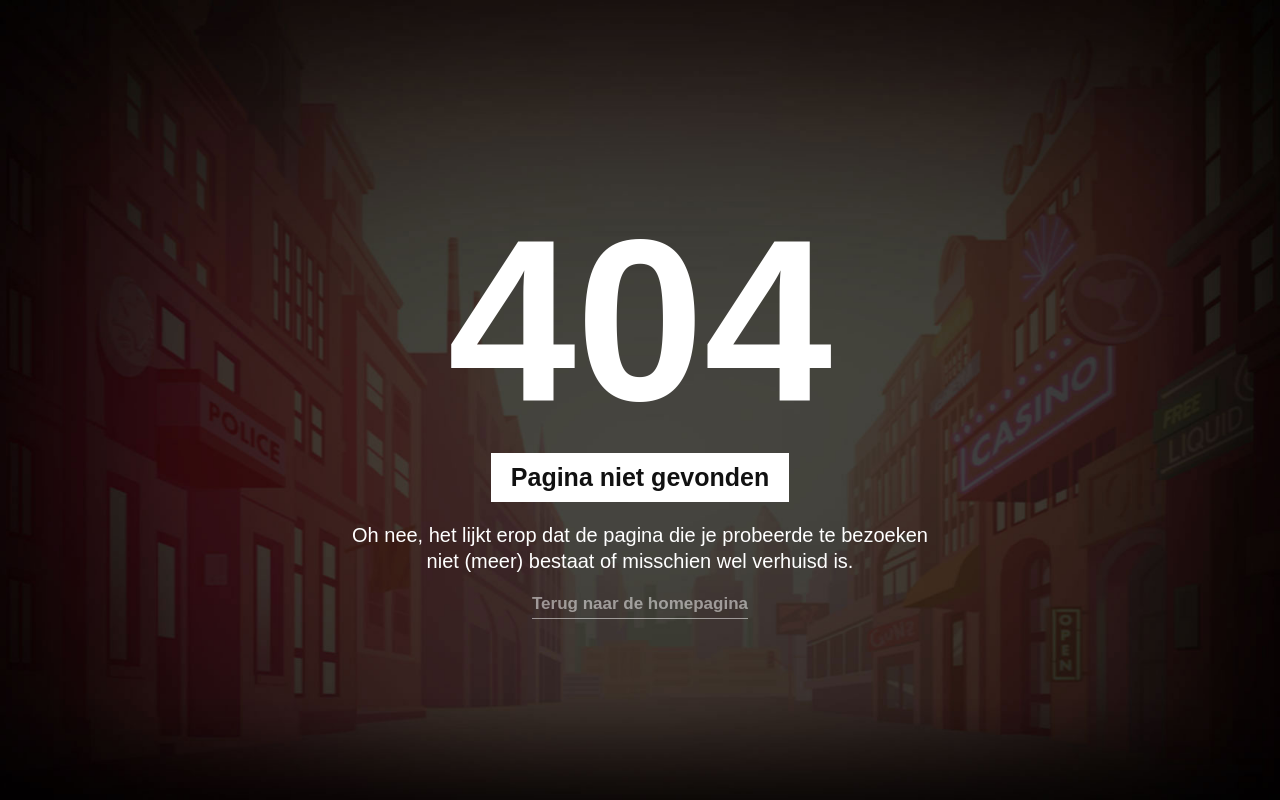
After one commit to Mauro0294/mafiazone, a PHP site: page /404.php in a window 1280 px wide. The commit adds this page. Run offline with PHP 8.4, Linux system fonts and the light colour scheme.

Commit message:
404 page

```diff
--- /dev/null
+++ b/404.css
@@ -0,0 +1,72 @@
+* {
+  margin: 0;
+  padding: 0;
+}
+
+body {
+  height: 100vh;
+  font-family: sans-serif;
+  background-image: url("/images/background.jpeg");
+  background-position: center;
+  background-repeat: no-repeat;
+  background-size: cover;
+}
+
+.container {
+  position: absolute;
+  top: 10%;
+  left: 10%;
+  bottom: 10%;
+  right: 10%;
+  display: flex;
+  justify-content: center;
+  align-items: center;
+  background: none;
+  color: white;
+}
+
+.content {
+  max-width: 600px;
+  text-align: center;
+}
+
+h2 {
+  font-size: 18vw;
+  color: white;
+}
+
+h3 {
+  font-size: 25px;
+  margin-bottom: 20px;
+  color: #111111;
+  background: white;
+  padding: 10px 20px;
+  display: inline-block;
+}
+
+p {
+  font-size: 20px;
+  line-height: 1.3;
+  margin-bottom: 20px;
+}
+
+a {
+  color: white;
+  border: none;
+  cursor: pointer;
+  font-weight: bold;
+  margin: 0;
+  margin: auto;
+  font-size: 17px;
+  margin-bottom: 10px;
+  text-decoration: none;
+  padding-bottom: 5px;
+  border-bottom: 1px solid white;
+  outline: none;
+  opacity: 0.5;
+  transition: 0.5s;
+}
+
+a:hover {
+  opacity: 1;
+}
--- /dev/null
+++ b/404.php
@@ -0,0 +1,21 @@
+<html>
+  <head>
+    <title>MafiaZone | Pagina niet gevonden</title>
+    <meta charset="utf-8" />
+    <meta name="viewport" content="width=device-width, initial-scale=1" />
+    <link rel="stylesheet" href="404.css" />
+  </head>
+  <body>
+    <div class="container">
+      <div class="content">
+        <h2>404</h2>
+        <h3>Pagina niet gevonden</h3>
+        <p>
+          Oh nee, het lijkt erop dat de pagina die je probeerde te bezoeken niet
+          (meer) bestaat of misschien wel verhuisd is.
+        </p>
+        <a href="login.php">Terug naar de homepagina</a>
+      </div>
+    </div>
+  </body>
+</html>
--- a/misdaad.php
+++ b/misdaad.php
@@ -71,7 +71,7 @@ if (isset($submit)) {
         $stmt = $pdo->prepare("UPDATE users SET cashgeld = cashgeld + $cashgeld WHERE gebruikersnaam = '$username'");
         $stmt->execute();
         $options = array('Je hebt een winkel overvallen!', 'Je hebt scooters gestolen!', 'Je hebt een paar elektrische fietsen gestolen!', 'Je hebt juwelen gestolen!', 'Je hebt een kunstwerk gestolen!', 'Je hebt een pinautomaat ge-ramkraakt!');
-        $x = rand(0, 5);
+        $x = rand(0, count($options));
         $cashgeld = number_format($cashgeld, 0, ',', '.');
         echo "" . $options[$x] . "<br /> Je hebt $cashgeld euro hiermee verdiend!\n";
         echo "
```
Also changed, not shown: .htaccess (added), images/background.jpeg (added).
